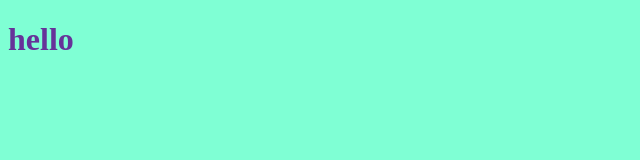
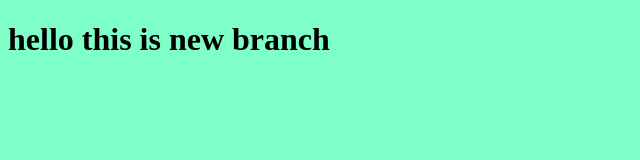
Before and after one commit to Mennatalahtaha/myproject, a plain HTML site: page index.html in a window 1280 px wide. Shown: the whole page, without its empty margins (0-640 px from the left). Drawn offline with Linux system fonts and the light colour scheme.

Commit message:
changing style for the title

```diff
--- a/index.html
+++ b/index.html
@@ -7,7 +7,7 @@
     <link rel="stylesheet" href="style.css">
 </head>
 <body>
-    <h1>hello</h1>
+    <h1>hello this is new branch</h1>
     <script src="app.js"></script>
 </body>
 </html>
--- a/style.css
+++ b/style.css
@@ -1,6 +1,6 @@
 h1{
-    color: rebeccapurple;
+    color: black;
 }
 body{
-    background-color: aquamarine;
+    background-color: rgb(127, 255, 200);
 }
```
